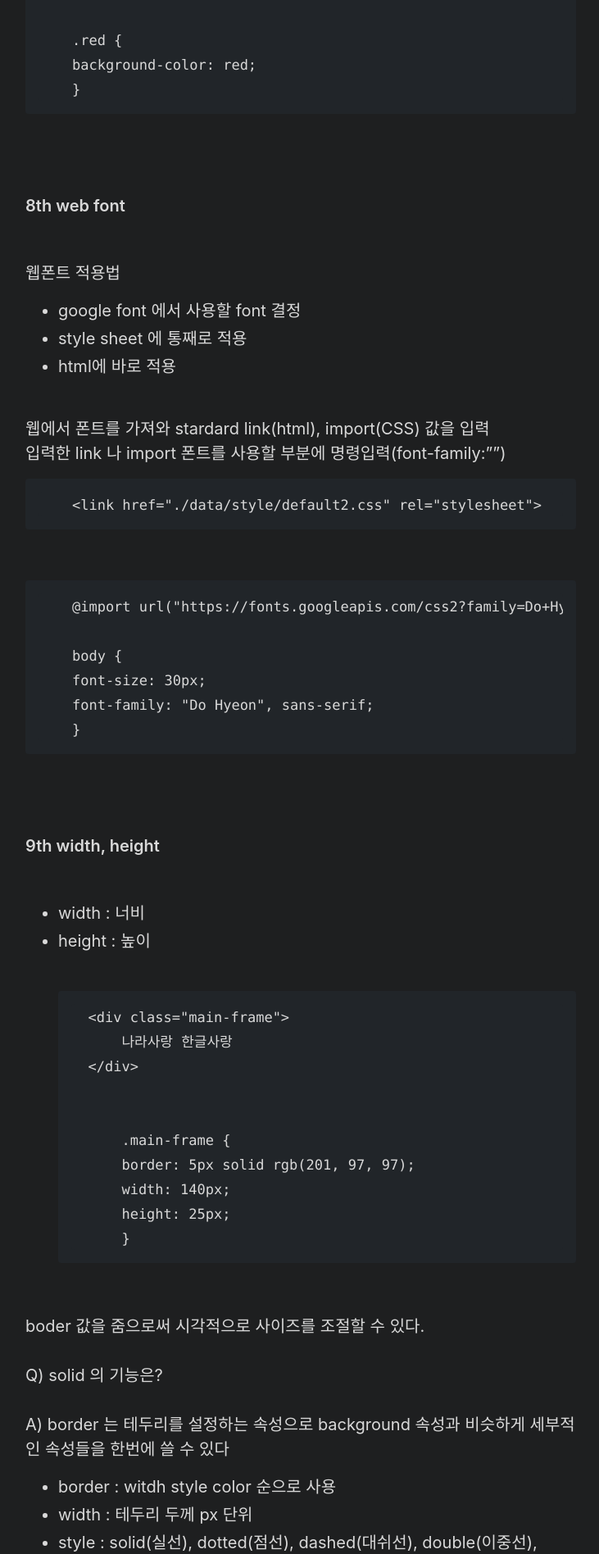
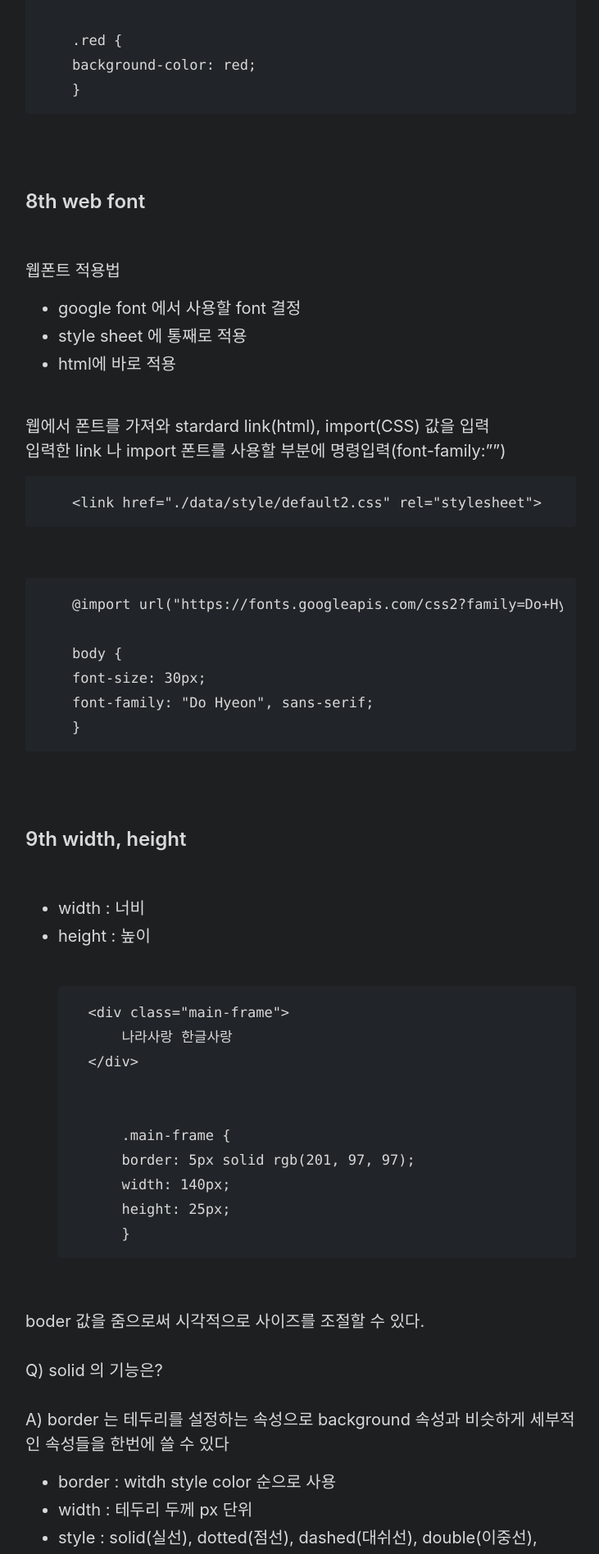
Before and after one commit to Dev-Dotoli/dev-dotoli.github.com, a Jekyll site: the page built from _posts/2022-02-15-CSS-1st.md, in a window 1280 px wide. Shown: the part 1228-3124 px from the top of the page at 82% size, without its empty margins (273-1004 px from the left). Built offline with Jekyll 4.4.1, drawn with Linux system fonts in a browser that asks for light colours.

Commit message:
fix font size

```diff
--- a/_posts/2022-02-15-CSS-1st.md
+++ b/_posts/2022-02-15-CSS-1st.md
@@ -47,7 +47,7 @@ title: HtmlCSS 3rd
 
 <br><br>
 
-### 8th web font
+## 8th web font
 
 <br>
 
@@ -73,7 +73,7 @@ title: HtmlCSS 3rd
 
 <br><br>
 
-### 9th width, height
+## 9th width, height
 
 <br>
 
```
